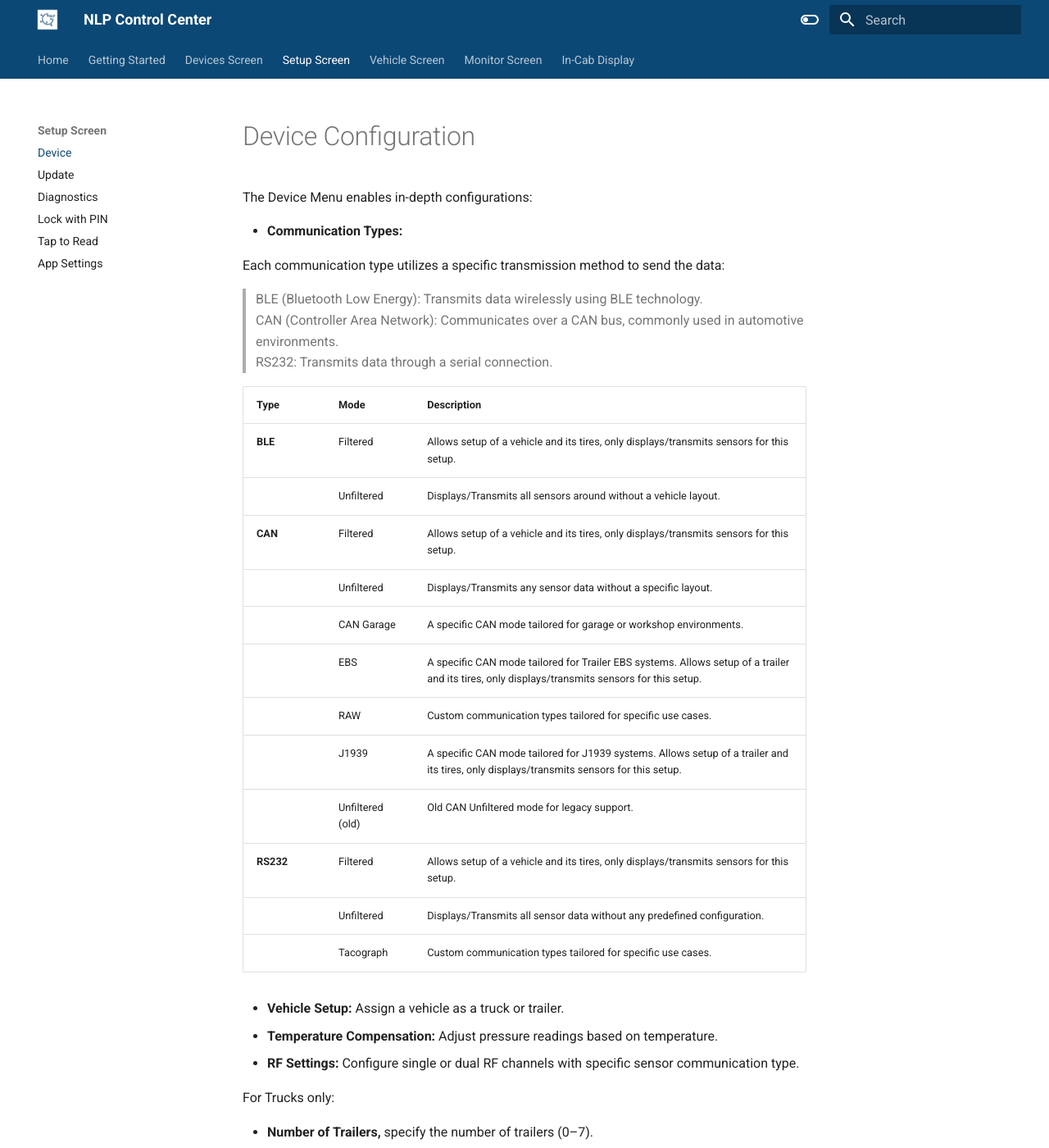
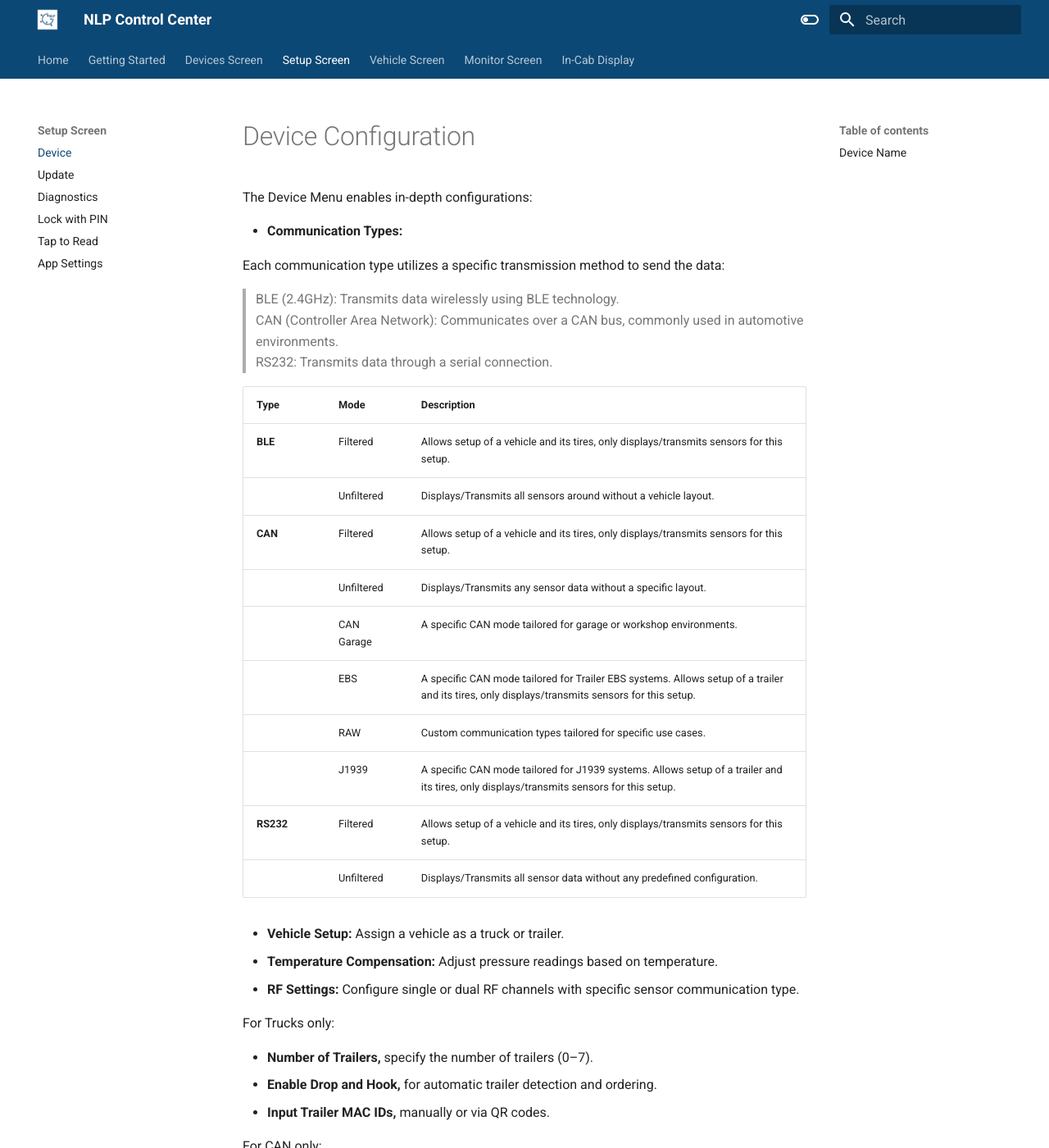
Before and after one commit to KorbiNeosens/nlp_app_manual, an MkDocs documentation site: the page built from docs/setup-screen/device.md, in a window 1280 px wide and 1400 px high. Shown: the whole window at 82% size. Built offline with MkDocs 1.6.1 and Material for MkDocs 9.7.7, drawn with Linux system fonts in a browser that asks for light colours; some of the changed text lies outside the part shown.

Commit message:
Removing Bluetooth reference.

```diff
--- a/docs/setup-screen/device.md
+++ b/docs/setup-screen/device.md
@@ -9,7 +9,7 @@ The Device Menu enables in-depth configurations:
 
 Each communication type utilizes a specific transmission method to send the data:
 
->BLE (Bluetooth Low Energy): Transmits data wirelessly using BLE technology.
+>BLE (2.4GHz): Transmits data wirelessly using BLE technology.
 CAN (Controller Area Network): Communicates over a CAN bus, commonly used in automotive environments.
 RS232: Transmits data through a serial connection.
 
@@ -23,10 +23,8 @@ RS232: Transmits data through a serial connection.
 |                 | EBS    | A specific CAN mode tailored for Trailer EBS systems. Allows setup of a trailer and its tires, only displays/transmits sensors for this setup.|
 |                 | RAW    | Custom communication types tailored for specific use cases.|
 |                 | J1939    | A specific CAN mode tailored for J1939 systems. Allows setup of a trailer and its tires, only displays/transmits sensors for this setup.|
-|                 | Unfiltered (old)    | Old CAN Unfiltered mode for legacy support.|
 | **RS232**       | Filtered      | Allows setup of a vehicle and its tires, only displays/transmits sensors for this setup.|
 |                 | Unfiltered    | Displays/Transmits all sensor data without any predefined configuration.|
-|                 | Tacograph    | Custom communication types tailored for specific use cases.  |
 
 - **Vehicle Setup:** Assign a vehicle as a truck or trailer.
 - **Temperature Compensation:** Adjust pressure readings based on temperature.
@@ -44,6 +42,9 @@ For CAN only:
 - **CAN Speed:** Selectable speeds of 250 kbps or 500 kbps, accommodating different CAN network standards.
 - **CAN Address:** Configurable CAN IDs to avoid conflicts and ensure proper communication in multi-device environments.
 
+## Device Name
+- **Device Name:** Matching the unique identifier of the vehicle in the fleet.
+
 | **Device Menu**       | **Trailer Menu**     |
 |:----------------------:|:--------------------:|
 | ![Update Menu](images/device_menu.PNG){width="200px"} | ![Confirm Update](images/trailer_menu.PNG){width="200px"} |
```
